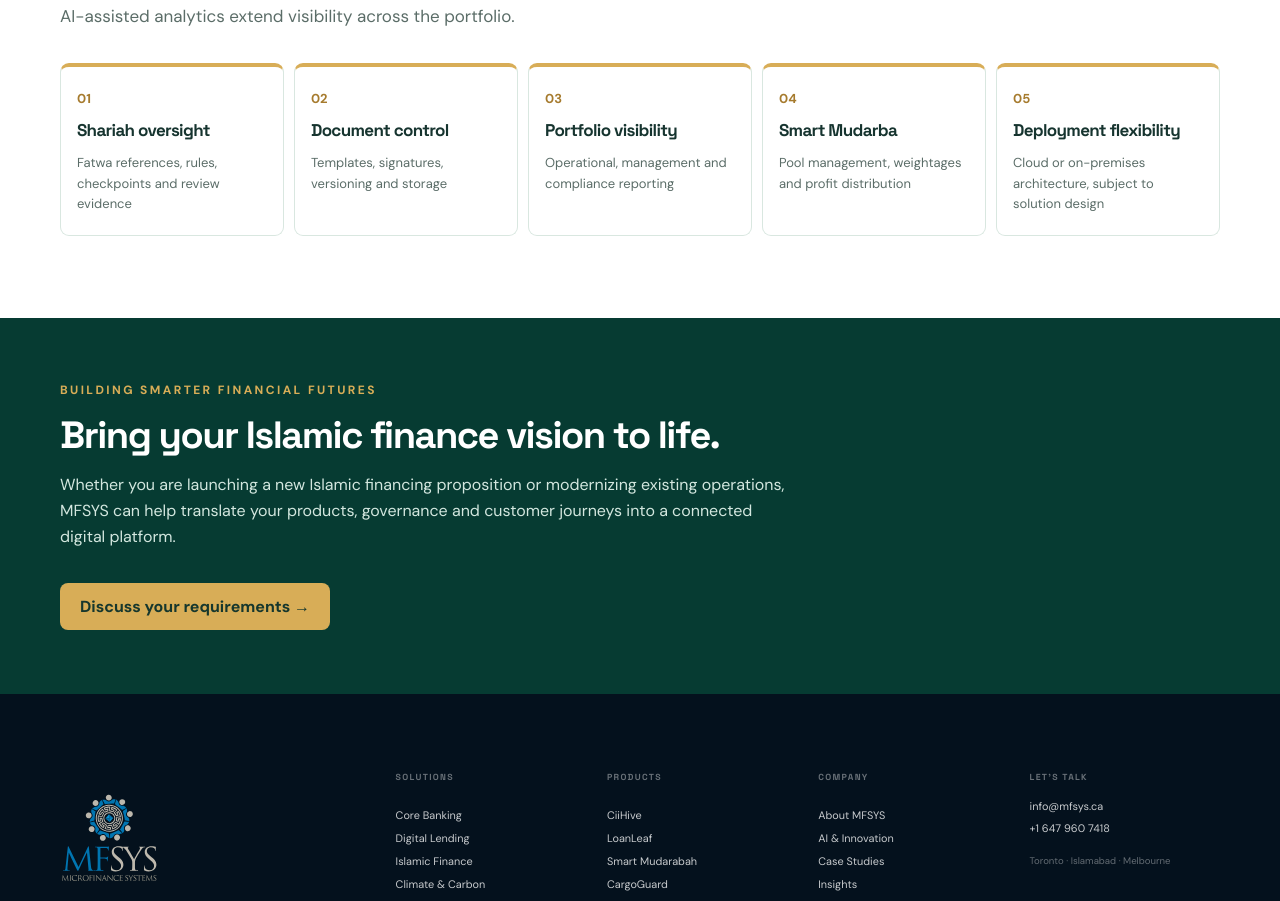
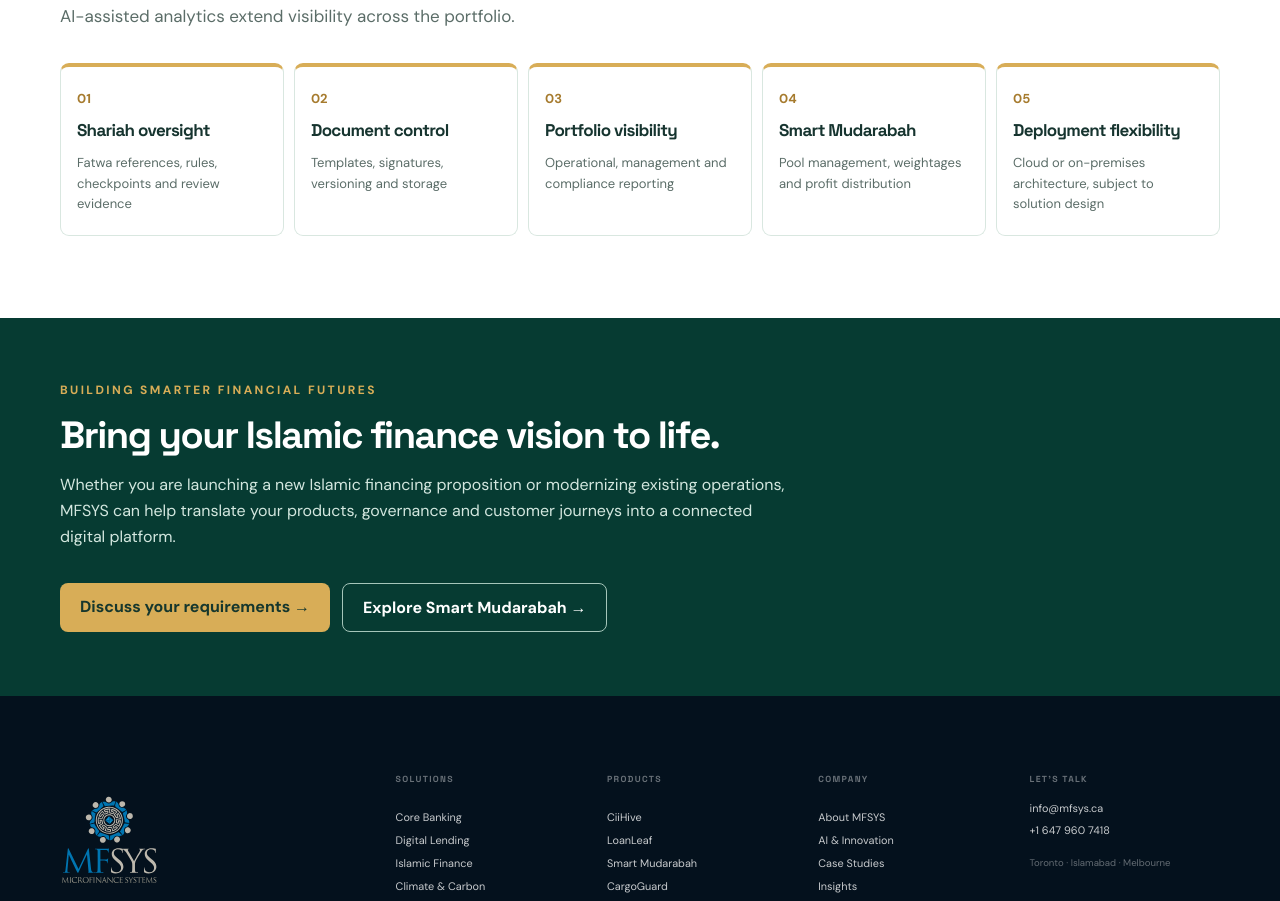
Before and after one commit to ali-mfsys/mfsys-website, a Next.js app: page /products/shariahone in a window 1280 px wide. Shown: the part 5030-5931 px from the top of the page. Built offline with nearby package versions, Linux system fonts and the light colour scheme.

Commit message:
Cross-link Islamic finance ecosystem to specialist Smart Mudarabah product

```diff
--- a/components/IslamicFinanceExperience.tsx
+++ b/components/IslamicFinanceExperience.tsx
@@ -60,7 +60,7 @@ return <div className="if-page">
 <section className="if-section if-soft" id="if-how-it-works"><div className="if-wrap"><div className="if-heading"><div className="if-kicker">Financing journey</div><h2>From a financing need to a properly executed contract.</h2><p>A single orchestrated journey brings together product terms, asset information, Shariah checks, approval decisions and contractual evidence. Each stage can be configured to the institution’s product and governance requirements.</p></div><div className="if-journey">{journey.map(([n,t,d])=><article className="if-step" key={n}><span>{n}</span><h3>{t}</h3><p>{d}</p></article>)}</div><div className="if-control" style={{marginTop:18}}>Application lifecycle management · Task tracking · Exceptions · Service levels · Full audit trail</div></div></section>
 <section className="if-section"><div className="if-wrap"><div className="if-heading"><div className="if-kicker">Islamic financing structures</div><h2>Different contracts. One adaptable technology foundation.</h2><p>Support multiple Islamic financing models without fragmenting customer data, governance or operational reporting. Each product follows its own approved contractual and accounting treatment.</p></div><div className="if-products">{products.map(([name,kind,description])=><article className="if-product" key={name}><h3>{name}</h3><strong>{kind}</strong><p>{description}</p></article>)}</div><p className="if-note">Product availability and specific structures depend on institution configuration, jurisdiction, applicable regulations and Shariah board approval.</p></div></section>
 <section className="if-section if-soft"><div className="if-wrap"><div className="if-heading"><div className="if-kicker">Shared platform engines</div><h2>The technology behind a controlled transaction.</h2><p>Reusable engines connect the financing journey with day-to-day operations, reducing disconnected processes while supporting consistent controls.</p></div><div className="if-engines">{engines.map(([name,description])=><div className="if-engine" key={name}><h3>{name}</h3><p>{description}</p></div>)}</div><div className="if-heading" style={{marginTop:48,marginBottom:14}}><h2>Designed to work with your existing ecosystem.</h2><p>ShariahOne can connect with the systems institutions already rely on, while maintaining a coherent view of the customer and financing transaction.</p></div><div className="if-integrations">{["Core banking","Payment gateways","KYC / AML","Credit bureaus","Takaful / insurance","Regulatory reporting","Partner APIs"].map(x=><span key={x}>{x}</span>)}</div><p className="if-note">Integration scope and availability are determined during solution design.</p></div></section>
-<section className="if-section"><div className="if-wrap"><div className="if-heading"><div className="if-kicker">Governance & intelligence</div><h2>Confidence comes from knowing what happened — and why.</h2><p>Shariah conditions, maker–checker controls, evidence, approvals and audit records are built into the transaction journey. Document management, notifications, management reporting and optional AI-assisted analytics extend visibility across the portfolio.</p></div><div className="if-foundations" style={{gridTemplateColumns:"repeat(auto-fit,minmax(190px,1fr))"}}>{[["Shariah oversight","Fatwa references, rules, checkpoints and review evidence"],["Document control","Templates, signatures, versioning and storage"],["Portfolio visibility","Operational, management and compliance reporting"],["Smart Mudarba","Pool management, weightages and profit distribution"],["Deployment flexibility","Cloud or on-premises architecture, subject to solution design"]].map(([a,b],i)=><article className="if-foundation" key={a}><b>0{i+1}</b><h3>{a}</h3><p>{b}</p></article>)}</div></div></section>
-<section className="if-cta"><div className="if-wrap"><div className="if-kicker">Building Smarter Financial Futures</div><h2>Bring your Islamic finance vision to life.</h2><p>Whether you are launching a new Islamic financing proposition or modernizing existing operations, MFSYS can help translate your products, governance and customer journeys into a connected digital platform.</p><div className="if-actions"><Link className="if-btn" href="/contact">Discuss your requirements →</Link></div></div></section>
+<section className="if-section"><div className="if-wrap"><div className="if-heading"><div className="if-kicker">Governance & intelligence</div><h2>Confidence comes from knowing what happened — and why.</h2><p>Shariah conditions, maker–checker controls, evidence, approvals and audit records are built into the transaction journey. Document management, notifications, management reporting and optional AI-assisted analytics extend visibility across the portfolio.</p></div><div className="if-foundations" style={{gridTemplateColumns:"repeat(auto-fit,minmax(190px,1fr))"}}>{[["Shariah oversight","Fatwa references, rules, checkpoints and review evidence"],["Document control","Templates, signatures, versioning and storage"],["Portfolio visibility","Operational, management and compliance reporting"],["Smart Mudarabah","Pool management, weightages and profit distribution"],["Deployment flexibility","Cloud or on-premises architecture, subject to solution design"]].map(([a,b],i)=><article className="if-foundation" key={a}><b>0{i+1}</b><h3>{a}</h3><p>{b}</p></article>)}</div></div></section>
+<section className="if-cta"><div className="if-wrap"><div className="if-kicker">Building Smarter Financial Futures</div><h2>Bring your Islamic finance vision to life.</h2><p>Whether you are launching a new Islamic financing proposition or modernizing existing operations, MFSYS can help translate your products, governance and customer journeys into a connected digital platform.</p><div className="if-actions"><Link className="if-btn" href="/contact">Discuss your requirements →</Link><Link className="if-btn if-btn-alt" href="/products/smart-mudarabah">Explore Smart Mudarabah →</Link></div></div></section>
 </div>
 }
```
